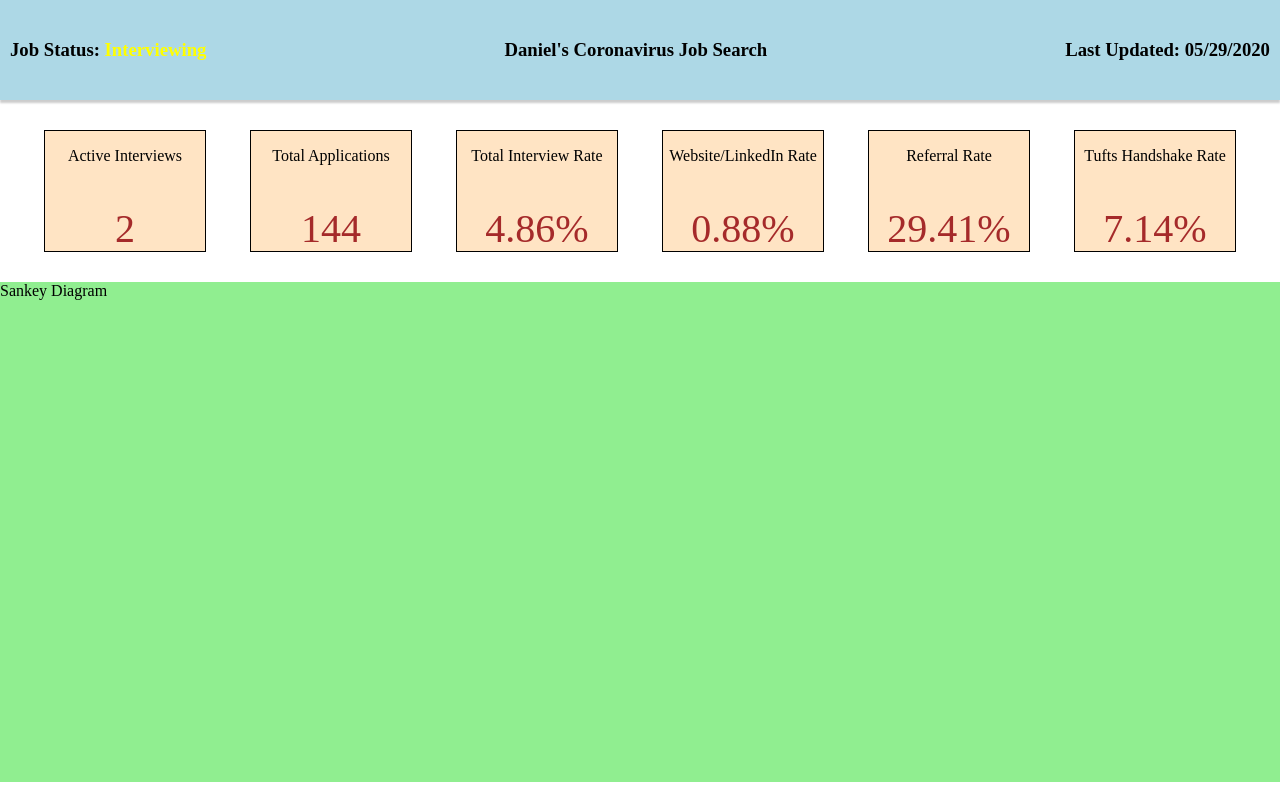
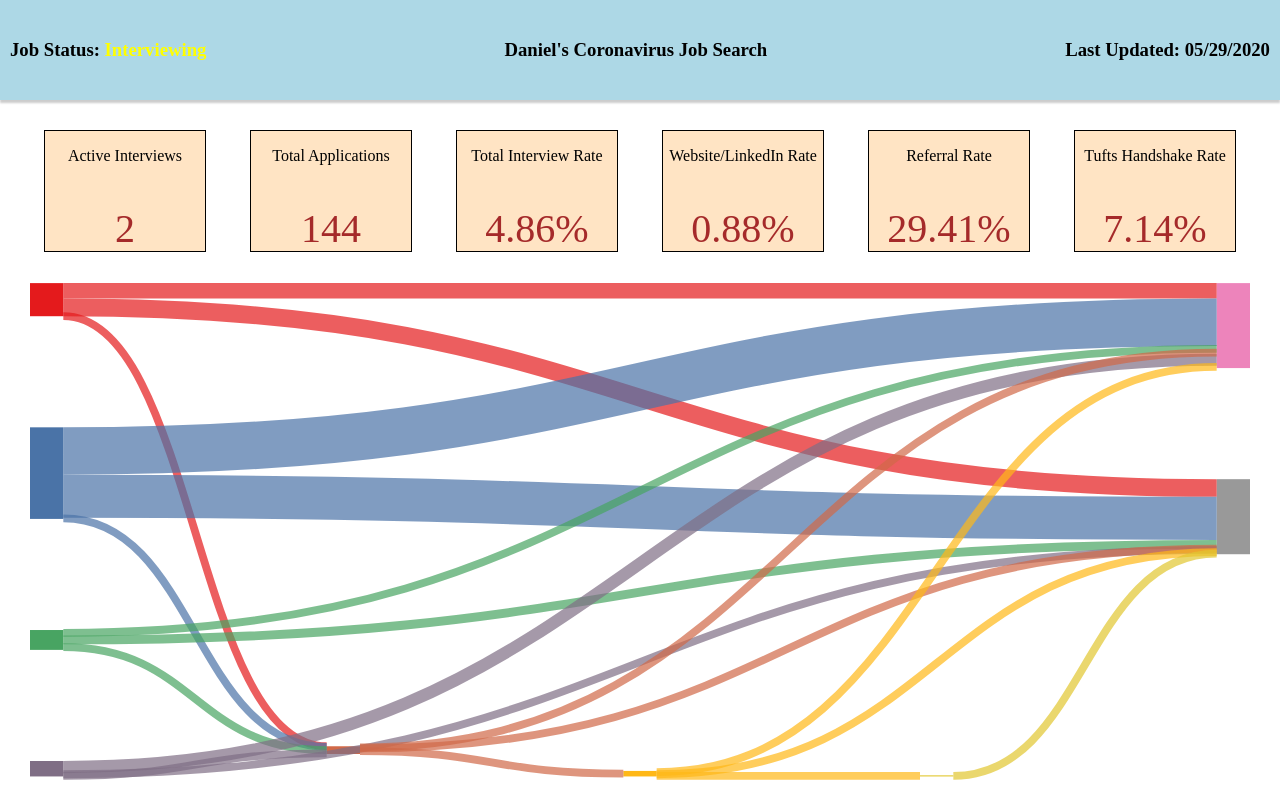
Before and after one commit to dbaigel1/jobsearch, a React app: page / in a window 1280 px wide. Shown: the top 800 px of the page. Built offline with nearby package versions, Linux system fonts and the light colour scheme.

Commit message:
added unstyled sankey diagram

```diff
--- a/package.json
+++ b/package.json
@@ -34,9 +34,11 @@
     "webpack-dev-server": "^3.11.0"
   },
   "dependencies": {
+    "chroma-js": "^2.1.0",
     "css-loader": "^3.5.3",
     "d3": "^5.16.0",
     "d3-fetch": "^1.1.2",
+    "d3-sankey": "^0.12.3",
     "file-loader": "^6.0.0",
     "moment": "^2.26.0",
     "react": "^16.13.1",
--- /dev/null
+++ b/public/SankeyData.json
@@ -0,0 +1,113 @@
+{
+    "nodes" : [
+        {"name": "LinkedIn"},
+        {"name": "Website"},
+        {"name": "Referral"},
+        {"name": "Tufts Handshake"},
+        {"name": "First Interview"},
+        {"name": "Second Interview"},
+        {"name": "Final Interview"},
+        {"name": "Offer"},
+        {"name": "No Response"},
+        {"name": "Rejected"}
+    ],
+    "links": [
+        {
+            "source": 0,
+            "target": 4,
+            "value": 0
+        },
+        {
+            "source":1,
+            "target":4,
+            "value":1
+        },
+        {
+            "source":2,
+            "target":4,
+            "value":5
+        },
+        {
+            "source":3,
+            "target":4,
+            "value":1
+        },
+        {
+            "source":0,
+            "target":9,
+            "value":16
+        },
+        {
+            "source":1,
+            "target":9,
+            "value":39
+        },
+        {
+            "source":2,
+            "target":9,
+            "value":8
+        },
+        {
+            "source":3,
+            "target":9,
+            "value":2
+        },
+        {
+            "source":0,
+            "target":8,
+            "value":14
+        },
+        {
+            "source":1,
+            "target":8,
+            "value":43
+        },
+        {
+            "source":2,
+            "target":8,
+            "value":5
+        },
+        {
+            "source":3,
+            "target":8,
+            "value":11
+        },
+        {
+            "source":4,
+            "target":5,
+            "value":5
+        },
+        {
+            "source":4,
+            "target":9,
+            "value":0
+        },
+        {
+            "source":4,
+            "target":8,
+            "value":2
+        },
+        {
+            "source":5,
+            "target":6,
+            "value":1
+        },
+        {
+            "source":5,
+            "target":9,
+            "value":2
+        },
+        {
+            "source":5,
+            "target":8,
+            "value":2
+        },
+
+        {
+            "source":6,
+            "target":9,
+            "value":1
+        }
+
+    ]
+}
--- a/public/app.css
+++ b/public/app.css
@@ -61,12 +61,17 @@ body {
 }
 
 /*chart*/
-
 .chart {
     width: 100%;
     height: 500px;
-    background-color: lightgreen;
-    margin-top: 30px;
+    /* margin-top: 30px; */
+
+}
+
+.chart svg {
+
+    width: 100%;
+    height: 100%;
 }
 
 .writeup {
--- a/src/components/App.js
+++ b/src/components/App.js
@@ -9,6 +9,7 @@ import moment from 'moment'
 
 const App = () => {
 	const [totalData, setData] = useState("")
+	const [sankeyData, setSankeyData] = useState("")
 	const [allApps, setAllApps] = useState(0)
 	const [totalReponse, setTotalReponse] = useState(0)
 	const [referralRate, setReferral] = useState(0)
@@ -18,7 +19,10 @@ const App = () => {
 	const [currentDate, setDate] = useState("")
 	const numActiveInterviews = 2
 
+
+
 	useEffect(() => {
+		//set header information
 		setDate(moment().format('MM/DD/YYYY'))
 		//can be: Applying, Interviewing, Accepted, Shelved
 		let accepted = false
@@ -29,15 +33,7 @@ const App = () => {
 			accepted ? setStatus("Accepted") : setStatus("Applying")
 		}
 
-
-		csv('JobSearchDataTotals.csv')
-		.then(data => {
-			console.log(data[0])
-			setData(data[0])
-			calculateValues(data[0])
-		})
-		.catch(err => console.log(err))
-	}, [])
+		//get data for kpis
 
 		const calculateValues = data => {
 			let allApps = 0
@@ -72,6 +68,30 @@ const App = () => {
 			setWL(wlRate)
 		}
 
+		csv('JobSearchDataTotals.csv')
+		.then(data => {
+			console.log(data[0])
+			setData(data[0])
+			calculateValues(data[0])
+		})
+		.catch(err => console.log(err))
+
+		//get data for sankey diagram
+		fetch('SankeyData.json')
+		.then(data => data.json())
+		.then(data => {
+			setSankeyData(data)
+			console.log("here's the input data")
+			console.log(data)
+		})
+		.catch(err => console.log(err))
+
+	}, [])
+
+
+
+
+
 	return (
 		<div>
 			<Header data = {numActiveInterviews} status = {status} date = {currentDate}/>
@@ -87,7 +107,10 @@ const App = () => {
 				<KPI title="Tufts Handshake Rate" data={tuftsRate}/>
 			</div>
 
-			<Chart />
+			{sankeyData ?
+			<Chart data={sankeyData} width="1100" height="450"/>
+			: null
+			}
 
 			<Writeup title="writeup title" body="writeup body"/>
 			{/* Header
--- a/src/components/Chart.js
+++ b/src/components/Chart.js
@@ -1,9 +1,44 @@
 import React from 'react'
+import * as d3 from 'd3'
+import { sankey} from "d3-sankey"
+import chroma from "chroma-js"
+import SankeyNode from './SankeyNode'
+import SankeyLink from './SankeyLink'
 
-const Chart = () => {
+const Chart = ({data,width,height}) => {
+
+    const {nodes, links} = sankey().nodeWidth(30)
+                                   .nodePadding(100)
+                                   .extent([[1,1], [width-1,height-5],])
+                                   (data)
+
+    const color = chroma.scale("Set1").classes(nodes.length)
+    const colorScale = d3.scaleLinear()
+                         .domain([0, nodes.length])
+                         .range([0,1])
+
     return (
+        /* return nodes and links */
         <div className="chart">
-            Sankey Diagram
+            <svg viewBox = {`0 0 ${width} ${height}`}>
+                <g style={{ mixBlendMode: 'multiply' }}>
+                    {nodes.map((node, i) => (
+                        <SankeyNode
+                            {...node}
+                            color={color(colorScale(i)).hex()}
+                            key={node.name}
+                        />
+                    ))}
+                    {links.map((link, i) => (
+                        <SankeyLink
+                            link = {link}
+                            color= {color(colorScale(link.source.index)).hex()}
+                            key= {i}
+                        />
+                    ))}
+                </g>
+
+            </svg>
         </div>
     )
 }
--- /dev/null
+++ b/src/components/SankeyLink.js
@@ -0,0 +1,20 @@
+import React from 'react'
+import {sankeyLinkHorizontal} from "d3-sankey"
+
+const SankeyLink = ({link, color}) => {
+    return (
+        <path
+            d={sankeyLinkHorizontal()(link)}
+            style={
+                {
+                    fill: 'none',
+                    strokeOpacity: '0.7',
+                    stroke: color,
+                    strokeWidth: Math.max(7, link.width)
+                }
+            }
+        />
+    )
+}
+
+export default SankeyLink
--- /dev/null
+++ b/src/components/SankeyNode.js
@@ -0,0 +1,11 @@
+import React from "react"
+
+const SankeyNode = ({name, x0, x1, y0, y1, color}) => {
+    return (
+        <rect x={x0} y={y0} width={x1 - x0} height={y1 - y0} fill={color}>
+            <title>{name}</title>
+        </rect>
+    )
+}
+
+export default SankeyNode
```
Also changed, not shown: JobSearchDataSankeyData.csv (deleted), public/JobSearchDataSankeyData.csv (added), 1 other file (tests, documents, lock files or other folders). Lines whose indentation alone changed are shown as unchanged.
